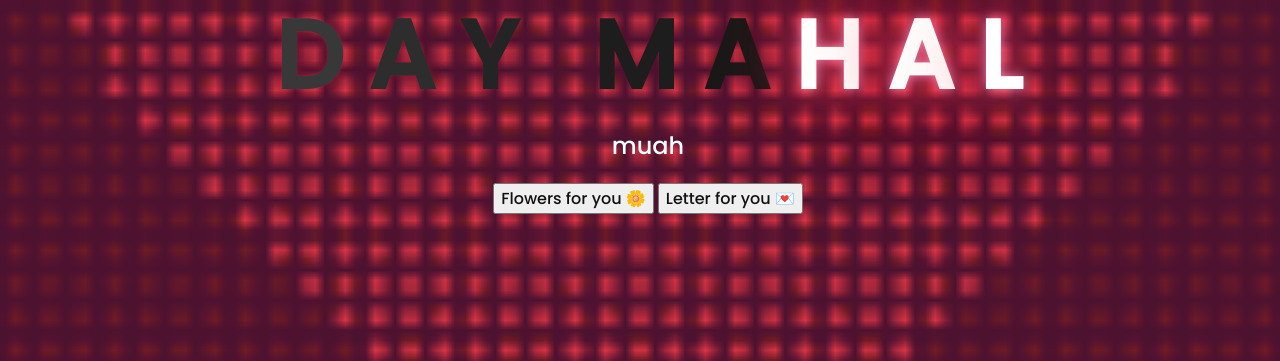
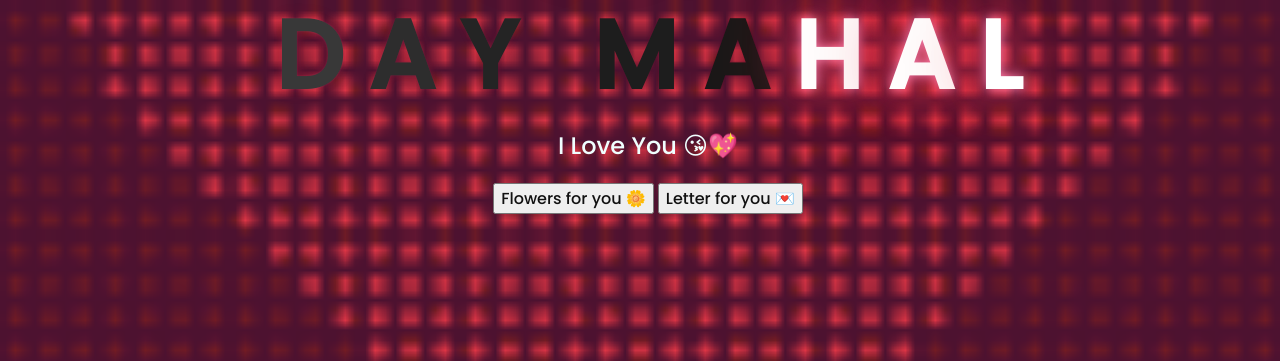
Before and after one commit to ambo18/valintine_gift, a plain HTML site: page index.html in a window 1280 px wide. Shown: the part 455-816 px from the top of the page. Drawn offline with Linux system fonts and the light colour scheme.

Commit message:
Update index.html

```diff
--- a/index.html
+++ b/index.html
@@ -53,7 +53,7 @@
         </div>
     </center>
     <div class="description">
-        <span>muah</span>
+        <span>I Love You 😘💖</span>
     </div>
     <div class="button">
         <button>
```
